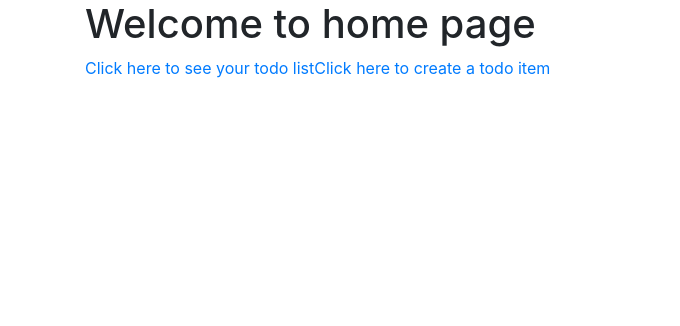
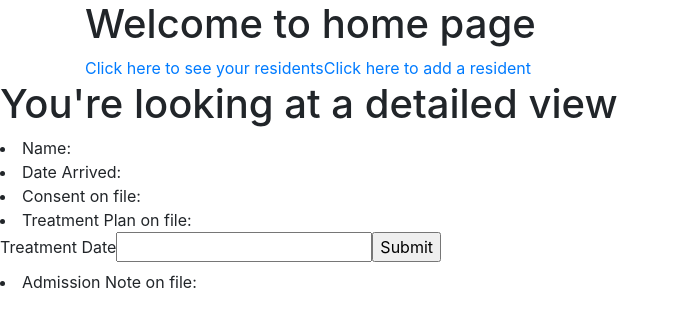
Before and after one commit to Bgorson/riskAssessmentDemo, a React (Create React App) app: page /detail/1 in a window 1280 px wide. Shown: the top 326 px of the page, without its empty margins (0-680 px from the left). Built offline with nearby package versions, Linux system fonts and the light colour scheme; no server answers.

Commit message:
added some basic features

```diff
--- a/src/App.js
+++ b/src/App.js
@@ -4,6 +4,7 @@ import "bootstrap/dist/css/bootstrap.min.css"
 import TodosList from "./components/todos-list"
 import EditTodo from "./components/edit-todos"
 import CreateTodo from "./components/create-todo"
+import Detail_View from './components/Detail_View';
 
 class App extends Component {
 
@@ -14,12 +15,13 @@ class App extends Component {
       <Router>
       <div className= "container">
       <h1>Welcome to home page</h1>
-      <a href= "/">Click here to see your todo list</a>
-      <a href= "/create">Click here to create a todo item</a>
+      <a href= "/">Click here to see your residents</a>
+      <a href= "/create">Click here to add a resident</a>
         </div>
         <Route path = "/" exact component = {TodosList} />
         <Route path = "/edit/:id" component = {EditTodo} />
         <Route path = "/create" component = {CreateTodo}/>
+        <Route path = "/detail/:id" component = {Detail_View}/>
         </Router>
     )
   }
--- /dev/null
+++ b/src/components/Detail_View.js
@@ -0,0 +1,69 @@
+import React,{Component} from 'react';
+import axios from 'axios'
+class Detail_View extends Component {
+    constructor(props) {
+        super(props);
+        this.state = {
+            name:null,
+            arrival:null,
+            treatment_date:''
+        }
+        this.handleChange = this.handleChange.bind(this)
+        this.handleSubmit = this.handleSubmit.bind(this)
+    }
+    handleChange(event){
+        this.setState({[event.target.name]: event.target.value})
+    }
+    handleSubmit(event){
+        let update = {
+                documents: {
+                    treatmentPlan:this.state.treatment_date,
+                }
+        }
+        console.log(update)
+        event.preventDefault()
+        axios.post("/todos/update/"+this.props.match.params.id, update ).then(res=>{
+            console.log(res);
+            console.log(res.data)
+        })
+
+    }
+
+    componentDidMount(){
+        const id  = this.props.match.params
+        console.log(id)
+        axios.get("/todos/detail/"+id.id).then(res => {
+            console.log(res)
+            console.log(res.data.documents.consents)
+            this.setState({
+                name:res.data.resident_name,
+                arrival: res.data.resident_arrival,
+                consent: JSON.stringify(res.data.documents.consents),
+                treatmentPlan: JSON.stringify(res.data.documents.treatmentPlan),
+                admission: JSON.stringify(res.data.documents.admissionNote)
+            })
+        })
+    }
+    render() {
+        return (
+            <div>
+        <h1>You're looking at a detailed view</h1>
+            <li>Name: {this.state.name}</li>
+            <li>Date Arrived: {this.state.arrival}</li>
+            <li>Consent on file: {this.state.consent}</li>
+            <li>Treatment Plan on file: {this.state.treatmentPlan}</li>
+
+            <form onSubmit = {this.handleSubmit}>
+                <label> Treatment Date
+                <input onChange = {this.handleChange} name= "treatment_date" type= "text" value = {this.state.treatment_date}></input>
+            <input type= "submit"/>
+            </label>
+            </form>
+
+            <li>Admission Note on file: {this.state.admission}</li>
+            </div>
+        );
+    }
+}
+
+export default Detail_View;
--- a/src/components/create-todo.js
+++ b/src/components/create-todo.js
@@ -5,10 +5,8 @@ export default class CreateTodo extends Component {
     constructor(){
         super()
         this.state= {
-            todo_description:'',
-            todo_responsible:'',
-            todo_priority:'',
-            todo_completed:false
+            resident_name:'',
+            resident_arrival:'',
         }
         this.handleChange = this.handleChange.bind(this)
         this.handleSubmit = this.handleSubmit.bind(this)
@@ -18,10 +16,13 @@ export default class CreateTodo extends Component {
     }
     handleSubmit(event){
         let task = {
-                todo_description:this.state.todo_description,
-                todo_responsible:this.state.todo_responsible,
-                todo_priority:this.state.todo_priority,
-                todo_completed:this.state.todo_completed
+                resident_name:this.state.resident_name,
+                resident_arrival:this.state.resident_arrival,
+                documents: {
+                    consents: false,
+                    treatmentPlan:false,
+                    admissionNote:true
+                }
         }
         console.log(task)
         event.preventDefault()
@@ -34,16 +35,13 @@ export default class CreateTodo extends Component {
     render(){
         return (
             <div>
-                <p>Welcome to Creat to Do List Component</p>
+                <p>Welcome to Create Resident</p>
                 <form onSubmit={this.handleSubmit}>
-                    <label> Description
-                <input onChange= {this.handleChange} name="todo_description"  type = "text" value = {this.state.todo_description} ></input>
+                    <label> Resident Name
+                <input onChange= {this.handleChange} name="resident_name"  type = "text" value = {this.state.resident_name} ></input>
                 </label>
-                <label>Person Responsible
-                <input onChange= {this.handleChange} name="todo_responsible"  type = "text" value = {this.state.todo_responsible} ></input>
-                </label>
-                <label>Priority
-                <input onChange= {this.handleChange}  name="todo_priority" type = "text" value = {this.state.todo_priority}></input>
+                <label>Date Arriving
+                <input onChange= {this.handleChange} name="resident_arrival"  type = "text" value = {this.state.resident_arrival} ></input>
                 </label>
                 <input type="submit"  />
                 </form>
--- a/src/components/todos-list.js
+++ b/src/components/todos-list.js
@@ -5,23 +5,29 @@ export default class TodosList extends Component {
     constructor(){
         super()
         this.state= {
-            tasks:[]
+            residents:[]
         }
 
     }
     componentDidMount(){
     axios.get('/todos').then(res =>{
-        const tasks =res.data;
-        this.setState({tasks})
+        const residents =res.data;
+        console.log(residents)
+        this.setState({residents})
     })
     }
     render(){
         return (
             <div>
-                <p>Welcome to Todos List Component</p>
+                <p>Welcome to your Residents</p>
+                { this.state.residents.map(resident=>
                 <ul>
-                { this.state.tasks.map(task=> <li>{task.todo_description}</li>)}
+                <a href= {'detail/' + resident._id}> Click for details</a>
+                <li id = {resident._id}>Name: {resident.resident_name}</li>
+                <li>Date of Arrival: {resident.resident_arrival}</li>
                 </ul>
+                )}
+
             </div>
         )
     }
```
Also changed, not shown: 2 other files (tests, documents, lock files or other folders).
